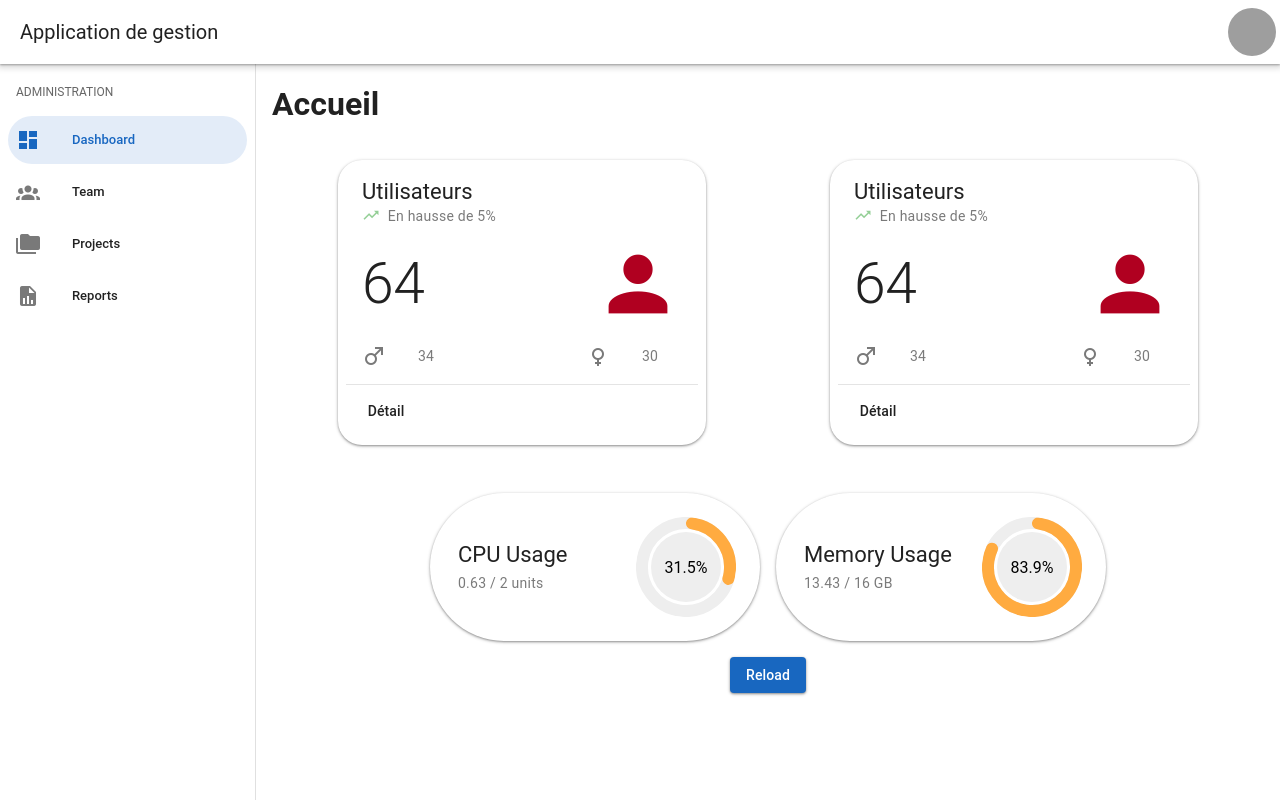
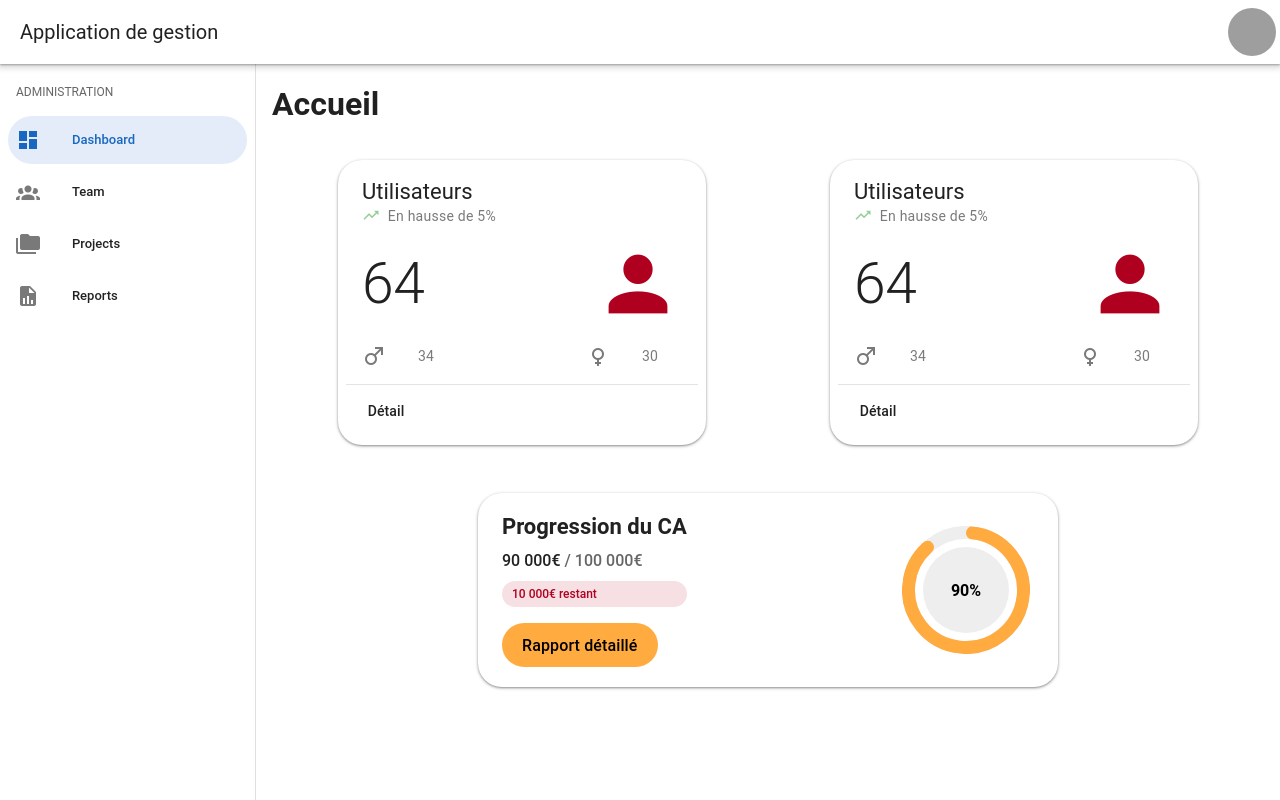
Before and after one commit to GenXwater/vueJS_exercices, a Nuxt app in the folder vue_app_gestion/: page / in a window 1280 px wide. Built offline with nearby package versions, Linux system fonts and the light colour scheme; grey boxes are pictures that could not be loaded.

Commit message:
Refactor index page to enhance revenue progress display with updated card layout and animations

```diff
--- a/vue_app_gestion/app/pages/index.vue
+++ b/vue_app_gestion/app/pages/index.vue
@@ -187,47 +187,47 @@
     </v-container>
 
     <v-container>
-            <div>
-                <v-container class="d-flex flex-wrap ga-4 px-0 justify-center">
-                <v-card
-                    v-for="(c, i) in cards"
-                    :key="i"
-                    elevation="6"
-                    mode="out-in"
-                    rounded="pill"
-                    width="330"
-                >
-                    <div class="d-flex align-center pa-3 justify-space-between">
-                    <div class="mt-n2">
-                        <v-card-title v-text="c.title"></v-card-title>
-                        <v-card-subtitle class="mt-n1" v-text="c.subtitle"></v-card-subtitle>
+        <v-container class="d-flex px-0 justify-center">
+            <v-card elevation="8" rounded="xl" width="580" class="pa-2">
+                <div class="d-flex align-center justify-space-between px-4 py-3">
+                    <div class="d-flex flex-column ga-2">
+                        <v-card-title class="pa-0 text-h4 font-weight-bold">Progression du CA</v-card-title>
+                        <div class="text-h6 font-weight-medium">
+                            {{ formatEuros(caCurrent) }}
+                            <span class="text-medium-emphasis">/ {{ formatEuros(caGoal) }}</span>
+                        </div>
+                        <v-chip :color="remainingColor" variant="tonal" rounded="pill" size="small" class="font-weight-medium">
+                            {{ remainingLabel }}
+                        </v-chip>
+                        <div class="mt-2">
+                            <v-btn color="orange-accent-2" variant="flat" rounded="pill" size="large">
+                                Rapport détaillé
+                            </v-btn>
+                        </div>
                     </div>
+
                     <v-progress-circular
-                        :key="`${updateTrigger}_${i}`"
-                        :model-value="c.value"
-                        :size="100"
-                        :width="12"
+                        :model-value="caProgress"
+                        :size="128"
+                        :width="13"
                         bg-color="surface-light"
-                        class="ma-3"
+                        class="ma-1"
                         color="orange-accent-2"
-                        reveal
                         rounded
                     >
-                        <v-avatar color="surface-light" size="70">{{ c.value }}%</v-avatar>
+                        <v-avatar color="surface-light" size="86" class="text-h6 font-weight-bold">
+                            {{ Math.round(caProgress) }}%
+                        </v-avatar>
                     </v-progress-circular>
-                    </div>
-                </v-card>
-                </v-container>
-                <div class="d-flex justify-center">
-                <v-btn color="primary" text="Reload" @click="updateTrigger++"></v-btn>
                 </div>
-            </div>
+            </v-card>
+        </v-container>
     </v-container>
 </template>
 
 
 <script setup>
-    import { ref } from 'vue'
+    import { computed, onMounted, ref } from 'vue'
 
     const labels = { 0: 'SU', 1: 'MO', 2: 'TU', 3: 'WED', 4: 'TH', 5: 'FR', 6: 'SA' }
     const forecast = [
@@ -239,12 +239,38 @@
     const expand = ref(false)
     const time = ref(0)
 
-    import { shallowRef } from 'vue'
+    const caCurrent = 90_000
+    const caGoal = 100_000
+    const caTarget = (caCurrent / caGoal) * 100
+    const caProgress = ref(0)
+    const caRemaining = computed(() => caGoal - caCurrent)
+    const remainingColor = computed(() => (caRemaining.value > 0 ? 'error' : 'success'))
+    const remainingLabel = computed(() => {
+        const amount = formatEuros(Math.abs(caRemaining.value))
+        return caRemaining.value > 0 ? `${amount} restant` : `${amount} au-dessus de l'objectif`
+    })
 
-        const updateTrigger = shallowRef(0)
+    function formatEuros(value) {
+        return new Intl.NumberFormat('fr-FR').format(value) + '€'
+    }
 
-        const cards = [
-            { title: 'CPU Usage', subtitle: '0.63 / 2 units', value: 31.5 },
-            { title: 'Memory Usage', subtitle: '13.43 / 16 GB', value: 83.9 },
-        ]
+    function animateProgress(toValue, duration = 1500) {
+        const start = performance.now()
+        const fromValue = 0
+
+        const tick = (now) => {
+            const elapsed = now - start
+            const progress = Math.min(elapsed / duration, 1)
+            const eased = 1 - Math.pow(1 - progress, 3)
+            caProgress.value = fromValue + (toValue - fromValue) * eased
+
+            if (progress < 1) requestAnimationFrame(tick)
+        }
+
+        requestAnimationFrame(tick)
+    }
+
+    onMounted(() => {
+        animateProgress(caTarget)
+    })
 </script>
```
